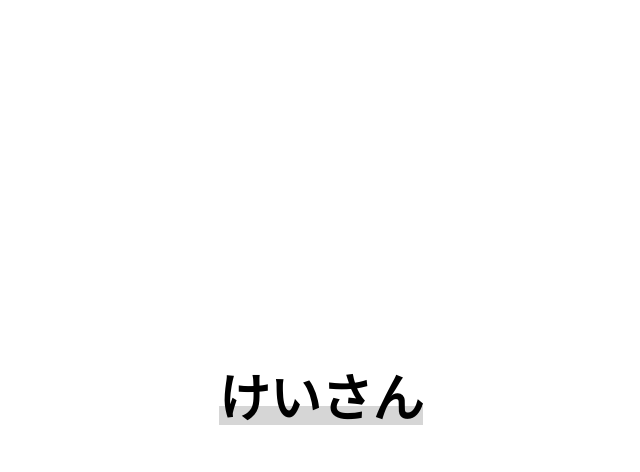
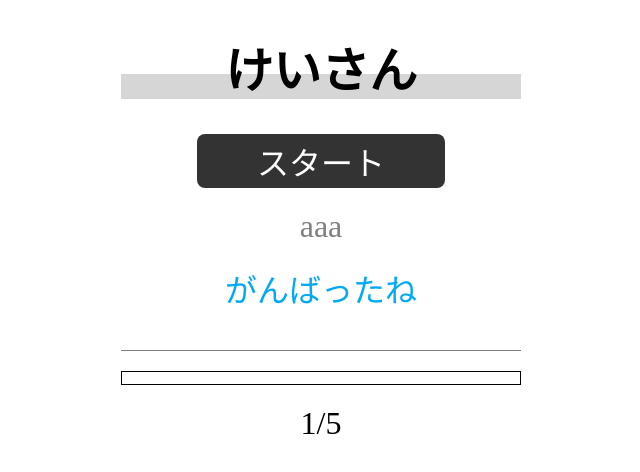
Before and after one commit to dieeel/junior-calc, a Vue app in the folder junior-calc/: page / in a window 1280 px wide. Shown: the top 472 px of the page, without its empty margins (319-959 px from the left). Built offline with nearby package versions, Linux system fonts and the light colour scheme.

Commit message:
game template and style

```diff
--- a/junior-calc/src/components/VCalcGame.vue
+++ b/junior-calc/src/components/VCalcGame.vue
@@ -1,13 +1,40 @@
 <template>
-    <div class="title">
-        <h1>けいさん</h1>
-        <div class="marker"></div>
+    <div class="container">
+        <div class="title">
+            <h1>けいさん</h1>
+            <div class="marker"></div>
+        </div>
+    <button class="startButton mb-20">スタート</button>
+    <div class="quession mb-20">aaa</div>
+    <div class="clear">がんばったね</div>
+    <div class="typeFormWrapper mb-20">
+        <input type="text" class="typeForm">
+    </div>
+
+    <div class="gaugeWrapper mb-20">
+        <div class="gauge"></div>
+    </div>
+
+    <div>1/5</div>
+
+
     </div>
 </template>
 
 <style>
+.container{
+    width: 400px;
+    margin: 0 auto;
+    text-align: center;
+}
+
+.mb-20{
+    margin-bottom: 20px;
+}
+
 .title{
     position: relative;
+    font-size: 48px;
 }
 
 .marker{
@@ -18,4 +45,42 @@
     bottom: 5%;
     z-index: -1;
 }
+
+.startButton{
+    background-color: #333;
+    color: #fff;
+    padding: 4px 60px;
+    border: none;
+    outline: none;
+    border-radius: 8px;
+    cursor: pointer;
+}
+
+.quession{
+    color: gray;
+}
+
+.clear{
+    color: #03a9f4;
+}
+
+.typeForm{
+    text-align: center;
+    outline: none;
+    border: none;
+}
+
+.typeFormWrapper{
+    border-bottom: 1px solid gray
+}
+
+.gauge{
+    height: 12px;
+}
+
+.gaugeWrapper{
+    border: 1px solid;
+    height: 12px;
+}
+
 </style>
--- a/junior-calc/src/style.css
+++ b/junior-calc/src/style.css
@@ -1,19 +1,9 @@
-body {
-  margin: 0;
-  display: flex;
-  place-items: center;
-  min-width: 320px;
-  min-height: 100vh;
+*{
+  font-family: inherit;
+  font-size: inherit;
+  line-height: inherit;
 }
 
-h1 {
-  font-size: 3.2em;
-  line-height: 1.1;
+body{
+  font-size: 32px;
 }
-
-#app {
-  max-width: 1280px;
-  margin: 0 auto;
-  padding: 2rem;
-  text-align: center;
-}
```
